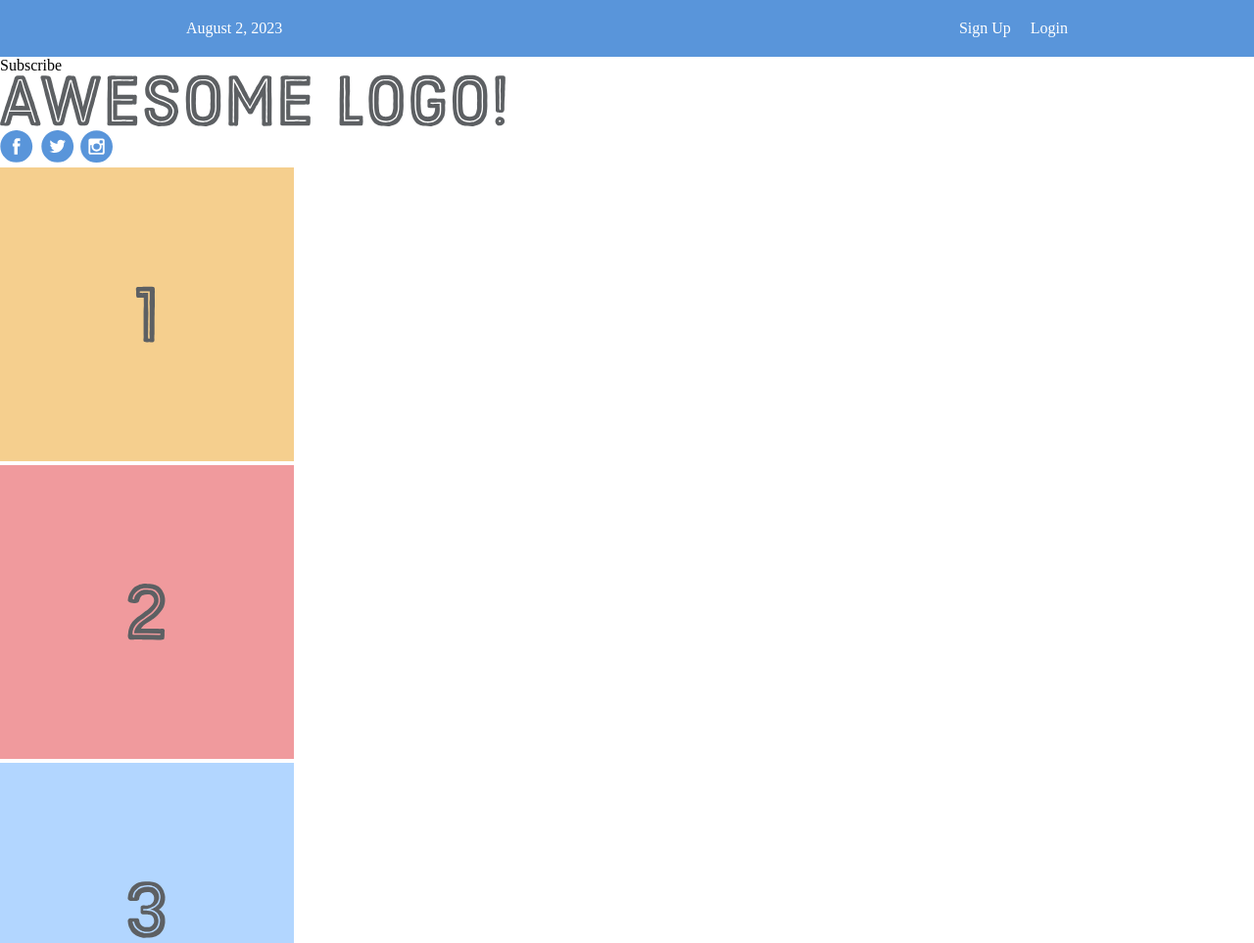
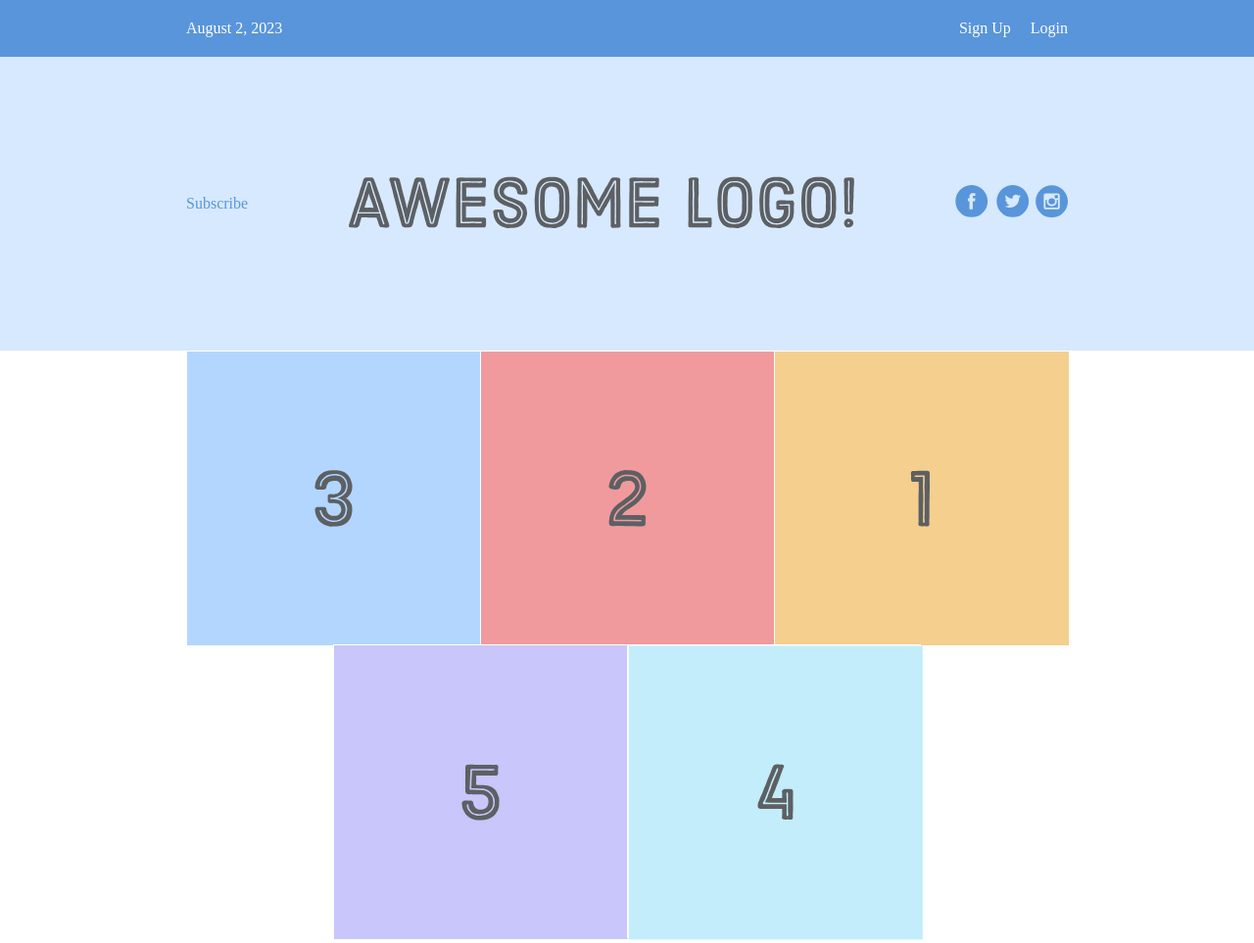
Before and after one commit to LochNessa131/Flexbox_Practice, a plain HTML site: page index.html in a window 1280 px wide. Shown: the top 963 px of the page at 98% size. Drawn offline with Linux system fonts and the light colour scheme.

Commit message:
Create container from HTML elements

```diff
--- a/style.css
+++ b/style.css
@@ -26,3 +26,38 @@
 .login {
   margin-left: 20px;
 }
+
+.header-container {
+  color: #5995DA;
+  background-color: #D6E9FE;
+  display: flex;
+  justify-content: center;
+}
+
+.header {
+  width: 900px;
+  height: 300px;
+  display: flex;
+  justify-content: space-between;
+  align-items: center;
+}
+
+.photo-grid-container {
+  display: flex;
+  justify-content: center;
+}
+
+.photo-grid {
+  width: 900px;
+  display: flex;
+  justify-content: center;
+  flex-wrap: wrap;
+  flex-direction: row-reverse;
+  align-items: center;
+}
+
+.photo-grid-item {
+  border: 1px solid #fff;
+  width: 300px;
+  height: 300px;
+}
```
